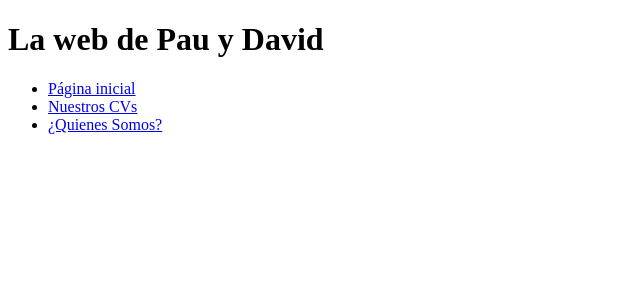
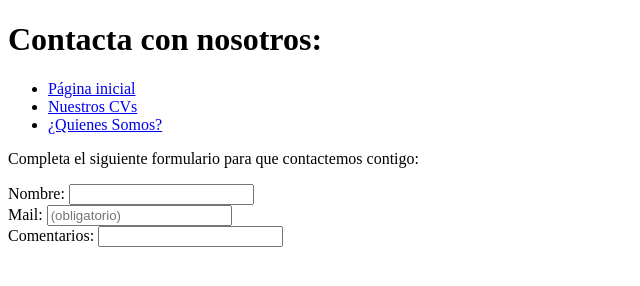
Before and after one commit to darqsa/202207-w1ch2-david-arques-pau-sanchez, a plain HTML site: page contacto.html in a window 1280 px wide. Shown: the whole page, without its empty margins (0-640 px from the left). Drawn offline with Linux system fonts and the light colour scheme.

Commit message:
Added form into contact page

```diff
--- a/contacto.html
+++ b/contacto.html
@@ -4,16 +4,31 @@
     <meta charset="UTF-8" />
     <meta http-equiv="X-UA-Compatible" content="IE=edge" />
     <meta name="viewport" content="width=device-width, initial-scale=1.0" />
-    <title>Document</title>
+    <title>Pau/David - Contacto</title>
   </head>
   <body>
     <header>
-      <h1>La web de Pau y David</h1>
+      <h1>Contacta con nosotros:</h1>
       <ul>
         <li><a href="index.html">Página inicial</a></li>
         <li><a href="cvs.html">Nuestros CVs</a></li>
         <li><a href="quiensomos.html">¿Quienes Somos?</a></li>
       </ul>
     </header>
+    <main>
+      <p>Completa el siguiente formulario para que contactemos contigo:</p>
+      <form>
+        <label>Nombre:</label>
+        <input type="text" />
+      </form>
+      <form>
+        <label>Mail:</label>
+        <input type="email" placeholder="(obligatorio)" />
+      </form>
+      <form>
+        <label>Comentarios:</label>
+        <input type="text" />
+      </form>
+    </main>
   </body>
 </html>
```
